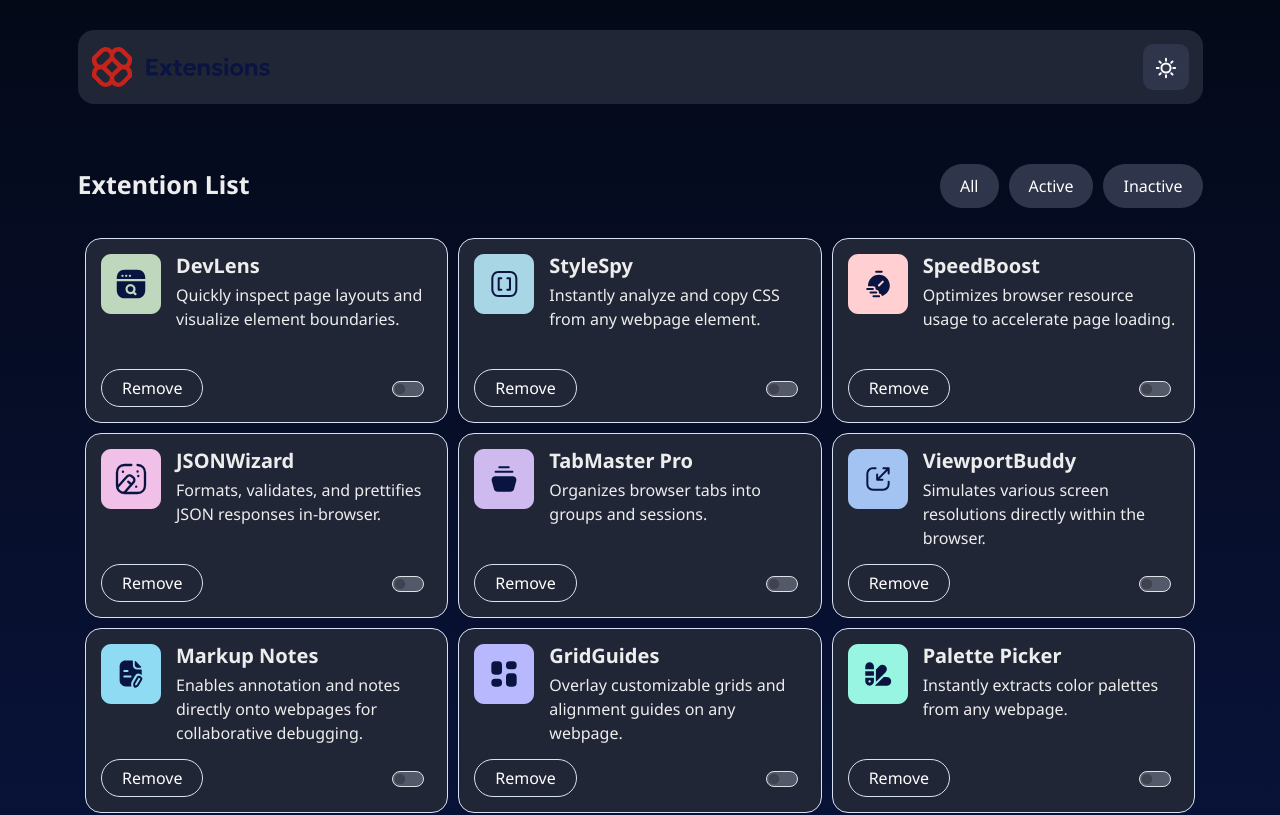
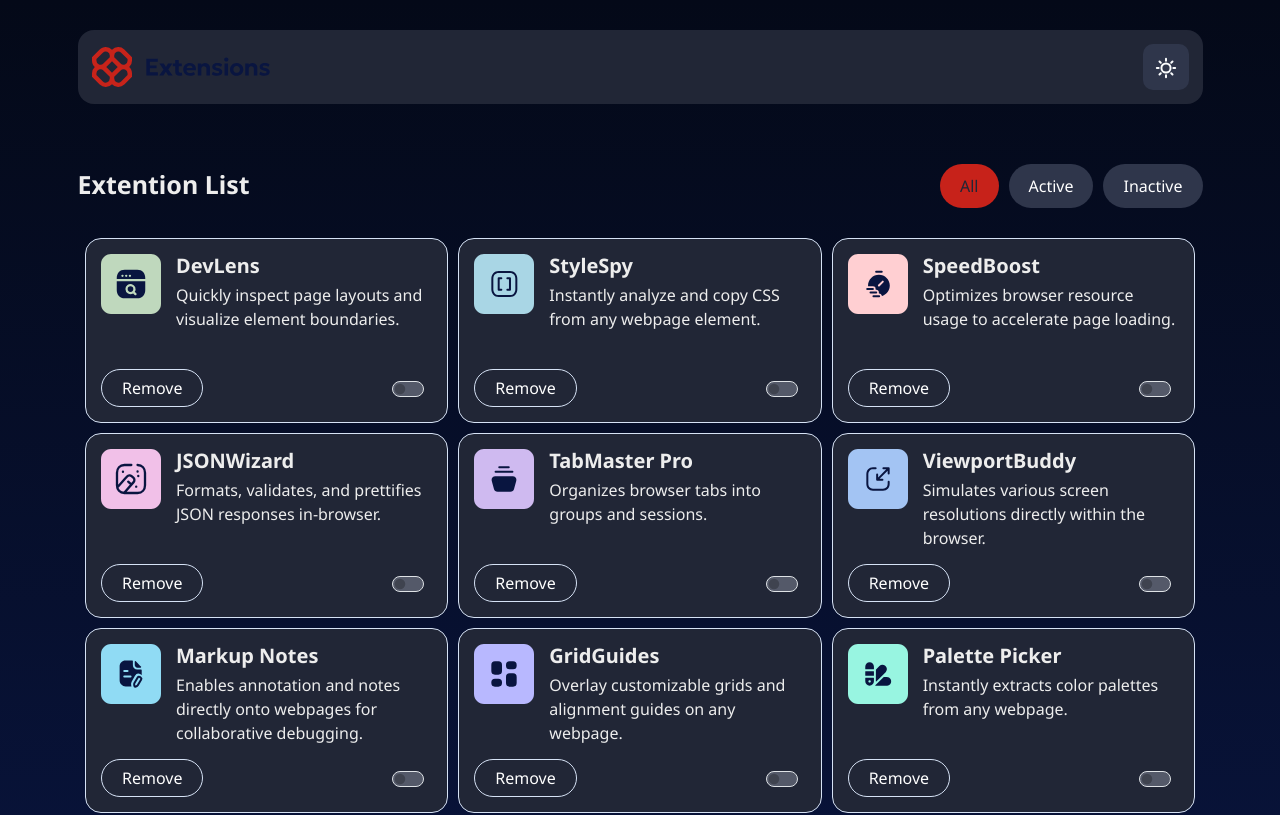
Before and after one commit to Sandeep-Murmu/FM-browser-extensions-manager-ui-main, a React (Create React App) app: page / in a window 1280 px wide. Shown: the top 815 px of the page. Built offline with nearby package versions, Linux system fonts and the light colour scheme.

Commit message:
update extention render on tab change

```diff
--- a/src/App.js
+++ b/src/App.js
@@ -1,16 +1,39 @@
+import { useEffect, useState } from "react";
 import ExtentionHeader from "./components/extention-header";
 import ExtentionList from "./components/extention-list";
 import ExtententionTab from "./components/extention-tab";
 import extentionsData from "./data.json";
 
 function App() {
+  const [activeTab, setActiveTab] = useState("all");
+  const [extentions, setExtentions] = useState(extentionsData);
+
+  const handleSetActive = function (e) {
+    setActiveTab(e.target.dataset.active);
+  };
+
+  useEffect(
+    function () {
+      if (activeTab === "all") {
+        setExtentions(extentionsData);
+      }
+      if (activeTab === "active") {
+        setExtentions(extentionsData.filter((e) => e.isActive));
+      }
+
+      if (activeTab === "inactive") {
+        setExtentions(extentionsData.filter((e) => !e.isActive));
+      }
+    },
+    [activeTab]
+  );
 
   return (
     <div className="App">
       <div className="container py-5">
         <ExtentionHeader />
-        <ExtententionTab />
-        <ExtentionList extentions={extentionsData} />
+        <ExtententionTab currentActive={activeTab} onActive={handleSetActive} />
+        <ExtentionList extentions={extentions} currentActive={activeTab} />
       </div>
     </div>
   );
--- a/src/components/extention-tab.js
+++ b/src/components/extention-tab.js
@@ -1,14 +1,39 @@
 import ButtonText from "./text-button";
 
-export default function ExtentionTab() {
+export default function ExtentionTab({ currentActive, onActive }) {
   return (
     <>
       <div className="extention-tab">
         <h1 className="extention-tab__heading">Extention List</h1>
         <div className="extention-tab__tabs">
-          <ButtonText btnClass="button--text" btnContent="All" />
-          <ButtonText btnClass="button--text" btnContent="Active" />
-          <ButtonText btnClass="button--text" btnContent="Inactive" />
+          <ButtonText
+            key="all"
+            btnValue="all"
+            // btnClass="button--text "
+            btnClass={`button--text ${currentActive === "all" ? "active" : ""}`}
+            btnContent="All"
+            onClick={onActive}
+          />
+          <ButtonText
+            key="active"
+            btnValue="active"
+            // btnClass="button--text"
+            btnClass={`button--text ${
+              currentActive === "active" ? "active" : ""
+            }`}
+            btnContent="Active"
+            onClick={onActive}
+          />
+          <ButtonText
+            key="inactive"
+            btnValue="inactive"
+            // btnClass="button--text"
+            btnClass={`button--text ${
+              currentActive === "inactive" ? "active" : ""
+            }`}
+            btnContent="Inactive"
+            onClick={onActive}
+          />
         </div>
       </div>
     </>
--- a/src/components/text-button.js
+++ b/src/components/text-button.js
@@ -1,7 +1,14 @@
-export default function ButtonText({ btnClass = "", btnContent }) {
+export default function ButtonText({
+  btnClass = "",
+  btnContent,
+  onClick,
+  btnValue,
+}) {
   return (
     <>
-      <button className={btnClass}>{btnContent}</button>
+      <button className={btnClass} onClick={onClick} data-active={btnValue}>
+        {btnContent}
+      </button>
     </>
   );
 }
--- a/src/index.css
+++ b/src/index.css
@@ -92,6 +92,11 @@ body {
   outline-offset: 1px;
 }
 
+.button--text.active {
+  background-color: var(--Red-700);
+  color: var(--neutral-800);
+}
+
 .extention-tab {
   display: flex;
   justify-content: space-between;
@@ -172,7 +177,6 @@ p.extention-box--para {
 }
 
 @media only screen and (max-width: 576px) {
-
   .extention-header {
     padding: 1rem;
   }
```
